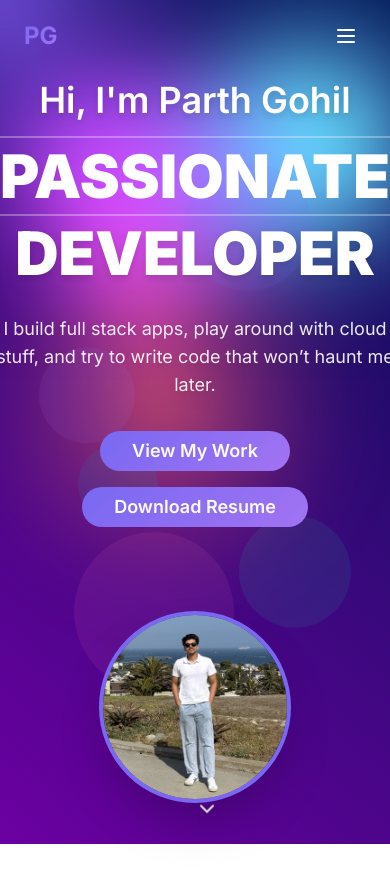
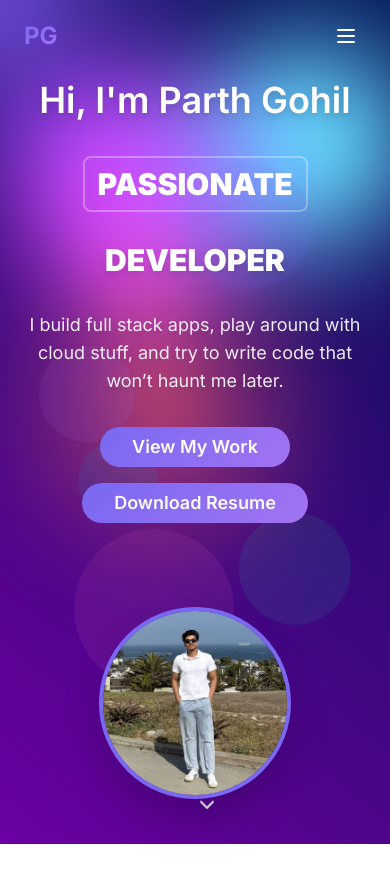
Before and after one commit to parth2103/professional-portfolio, a React (Vite) app in the folder frontend-only/: page / in a window 390 px wide. Shown: the top 882 px of the page. Built offline with nearby package versions, Linux system fonts and the light colour scheme.

Commit message:
Reduce animated text font size for mobile view
- Change mobile font size from text-6xl to text-3xl for better fit
- Keep desktop size unchanged at md:text-8xl
- Apply consistent sizing to both animated text and DEVELOPER text

```diff
--- a/frontend-only/src/components/hero-section.tsx
+++ b/frontend-only/src/components/hero-section.tsx
@@ -45,10 +45,10 @@ export function HeroSection() {
             <ContainerTextFlip
               words={["FULLSTACK", "CREATIVE", "PASSIONATE", "INNOVATIVE"]}
               interval={2000}
-              className="border-2 border-white/30 rounded-lg p-2 text-6xl md:text-8xl font-black text-white bg-transparent"
-              textClassName="text-6xl md:text-8xl font-black text-white"
+              className="border-2 border-white/30 rounded-lg p-2 text-3xl md:text-8xl font-black text-white bg-transparent"
+              textClassName="text-3xl md:text-8xl font-black text-white"
             />
-            <span className="text-6xl md:text-8xl font-black text-white drop-shadow-lg">DEVELOPER</span>
+            <span className="text-3xl md:text-8xl font-black text-white drop-shadow-lg">DEVELOPER</span>
           </motion.h1>
 
           <motion.p
```
